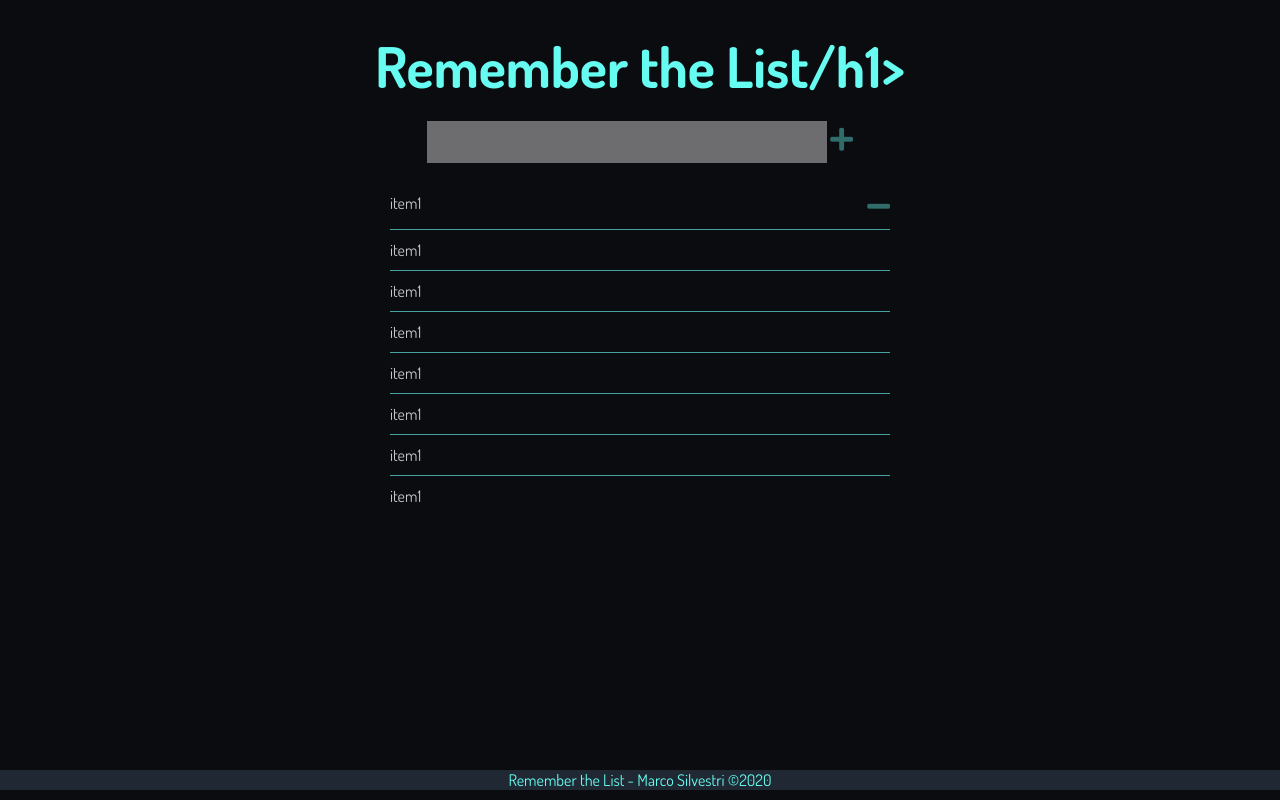
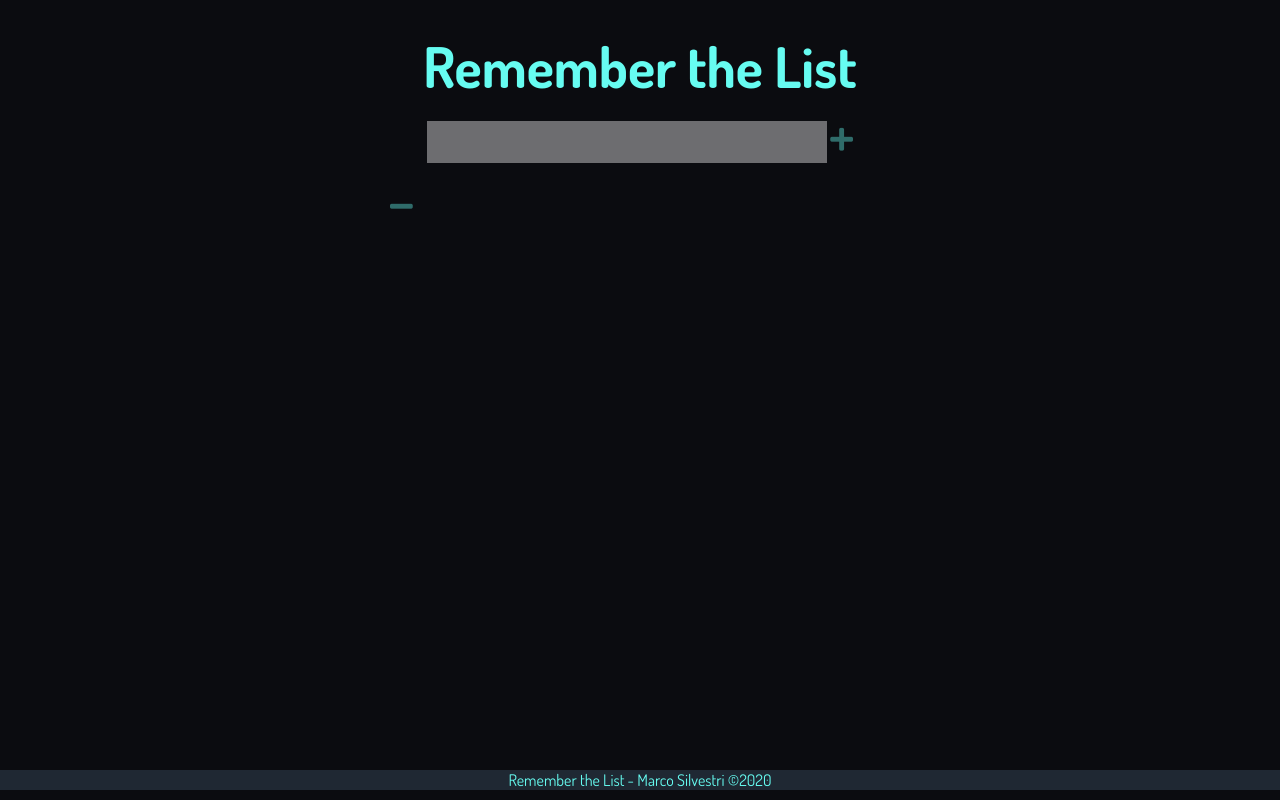
Before and after one commit to marco-silvestri/js-todo-clone, a plain HTML site: page index.html in a window 1280 px wide. Both pictures are taken after a click on the icon 841 px from the left and 139 px from the top of the page. Drawn offline with nearby package versions, Linux system fonts and the light colour scheme.

Commit message:
Add/Remove

```diff
--- a/index.html
+++ b/index.html
@@ -10,14 +10,12 @@
     <link rel="stylesheet" href="https://fonts.googleapis.com/css2?family=Dosis:wght@400;700&display=swap">
     <!-- Font Awesome 5.13.0 -->
     <link rel="stylesheet" href="https://cdnjs.cloudflare.com/ajax/libs/font-awesome/5.13.0/css/all.min.css">
-    <!-- Scripts -->
-    <script src="main.js"></script>
 </head>
 <body>
     <main>
         <div id="app">
             <header>
-                <h1>Remember the List/h1>
+                <h1>Remember the List</h1>
             </header>
             <div class="app__input-area">
                 <input type="text" class="add-task">
@@ -25,14 +23,6 @@
             </div>
 
                 <ul class="todo">
-                    <li class="task-element">item1<i class="fas fa-minus"></i></li>
-                    <li class="task-element">item1</li>
-                    <li class="task-element">item1</li>
-                    <li class="task-element">item1</li>
-                    <li class="task-element">item1</li>
-                    <li class="task-element">item1</li>
-                    <li class="task-element">item1</li>
-                    <li class="task-element">item1</li>
                 </ul>
 
         </div>
@@ -50,5 +40,7 @@
     </div>
     <!-- jQuery 3.5.0 Stable-->
     <script src="https://code.jquery.com/jquery-3.5.0.min.js"></script>
+    <!-- Scripts -->
+    <script src="main.js"></script>
 </body>
 </html>
--- a/main.js
+++ b/main.js
@@ -1,18 +1,57 @@
 $(document).ready(function () {
 
+    /* References */
 
+    var buttonSubmit = $('.app__input-area i');
+    var inputArea = $('.add-task');
+    var list = $('.todo');
 
+    $(buttonSubmit).click(addNewElement);
 
+    inputArea.keyup(function(e){
+        if (e.which == 13 || e.keyCode == 13){
+            addNewElement();
+        }
+    });
 
+    $('#app').on('click', '.todo li i', function(){
+        $(this).parent().remove();
+    });
 
+    /****************
+    *  Functions
+    *****************/
 
+    function addNewElement(){
+        var cloneTemplate = $('.ul-template li').clone();
+        cloneTemplate.prepend(inputArea.val().trim());
+        list.append(cloneTemplate);
+        inputArea.val('');
+    }
 
+    /****************
+    *  Debug AREA
+    *****************/
 
+    /* Data Source */
+/*
+    var dummyItems = [
+        'i am a dummy element',
+        'another dummy task',
+        'i am awesome, but still a dummy',
+        'click on this dummy',
+        'guy.brush dummy task'
+    ];
+*/
+    /* Populate */
+/*
+    for (let i = 0 ; i < dummyItems.length ; i++) {
+        var cloneTemplate = $('.ul-template li').clone();
 
+        cloneTemplate.prepend(dummyItems[i]);
 
+        list.append(cloneTemplate);
 
-
-
-
-
+    };
+*/
 });
--- a/styles.css
+++ b/styles.css
@@ -20,7 +20,7 @@ h1 {
     padding-bottom: 20px;
 }
 
-.task-element {
+.todo li {
     color: #c5c6c7;
 }
 
@@ -72,7 +72,7 @@ i:active {
     background-color: rgba(102, 252, 241, 1);
 }
 
-.task-element {
+.todo li {
     list-style: none;
     display: flex;
     justify-content: space-between;
@@ -83,7 +83,7 @@ i:active {
     border-bottom: 1px solid #45A29E;
 }
 
-.task-element:last-child {
+.todo li:last-child {
     border: none;
 }
 
```
